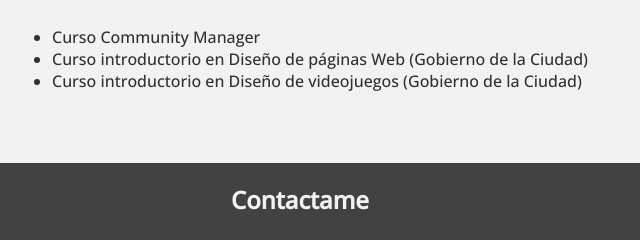
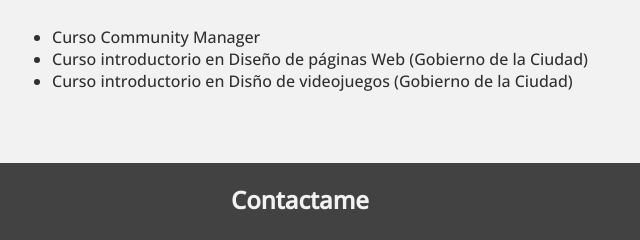
Before and after one commit to MatiasVeldy/Portfolio, a plain HTML site: page index.html in a window 1280 px wide. Shown: the part 1337-1577 px from the top of the page, 340-980 px from the left. Drawn offline with nearby package versions, Linux system fonts and the light colour scheme.

Commit message:
Update index.html

```diff
--- a/index.html
+++ b/index.html
@@ -70,7 +70,7 @@
         <ul>
             <li>Curso Community Manager </li>
             <li>Curso introductorio en Diseño de páginas Web (Gobierno de la Ciudad) </li>
-            <li>Curso introductorio en Diseño de videojuegos (Gobierno de la Ciudad) </li>
+            <li>Curso introductorio en Disño de videojuegos (Gobierno de la Ciudad) </li>
 
         </ul>
     </section>
```
